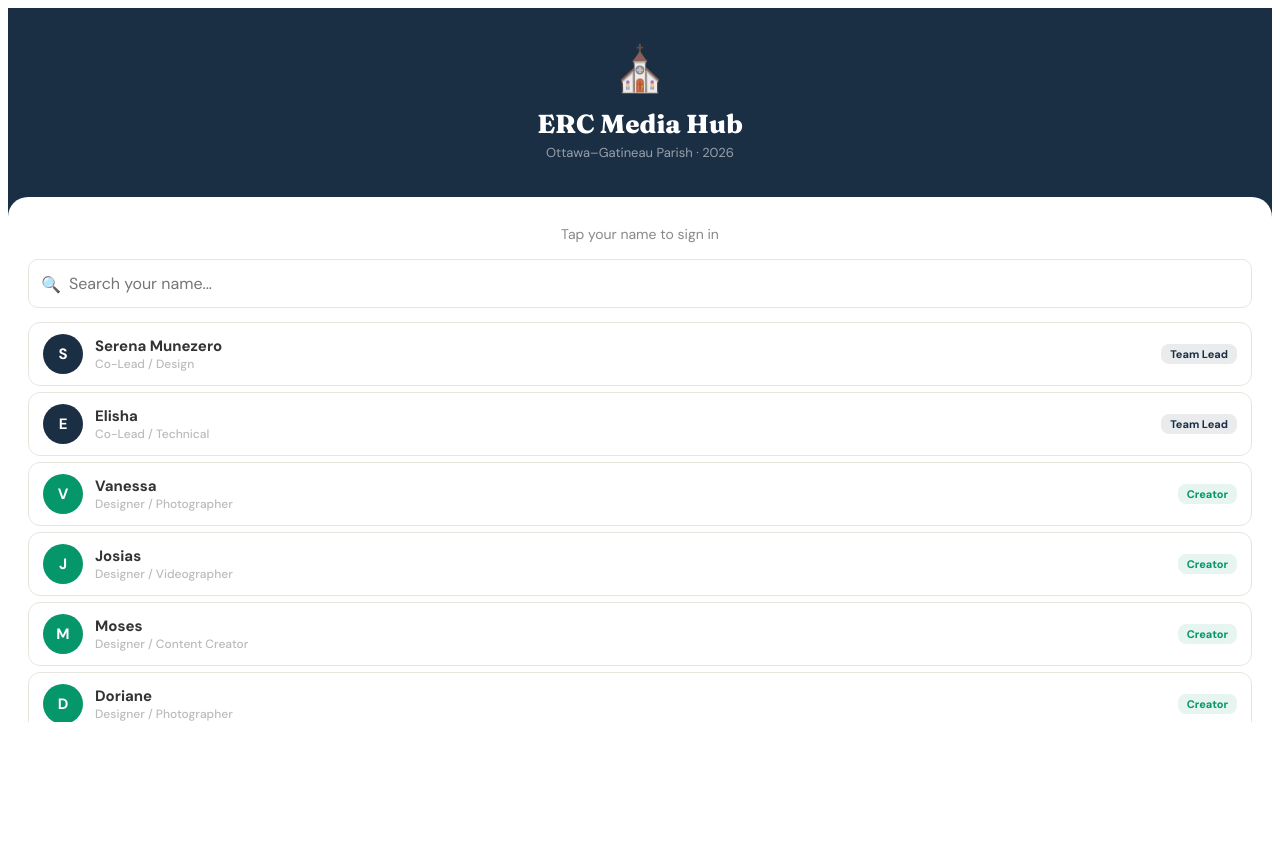
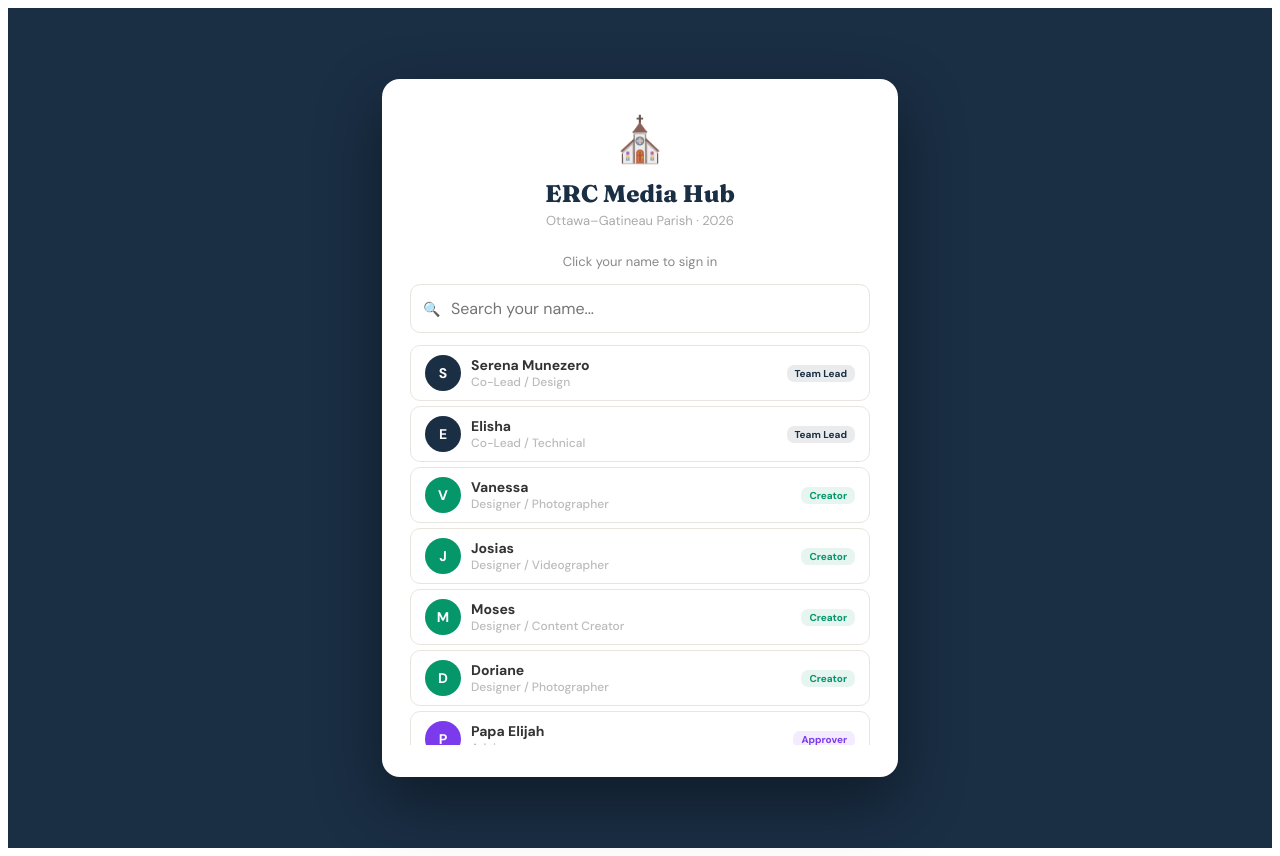
Before and after one commit to josiasngenda250/erc-media-hub, a React (Vite) app: page / in a window 1280 px wide. Before the commit the page ends 816 px from the top, so only its background shows below. Built offline with nearby package versions, Linux system fonts and the light colour scheme.

Commit message:
feat: mobile-first UI overhaul, desktop auth fix, Josias superuser, and Sammy account reset

```diff
--- a/src/App.jsx
+++ b/src/App.jsx
@@ -411,7 +411,7 @@ function makeEmail(name) {
   return `${name.toLowerCase().replace(/\s+/g,".")}@erc-media.internal`;
 }
 
-function AuthScreen({ members, onSignedIn }) {
+function AuthScreen({ members, onSignedIn, onClearAccount }) {
   const [step, setStep] = useState("pick");
   const [selectedMember, setSelectedMember] = useState(null);
   const [password, setPassword] = useState("");
@@ -457,8 +457,12 @@ function AuthScreen({ members, onSignedIn }) {
       const cred = await signInWithEmailAndPassword(fbAuth, makeEmail(selectedMember.name), password);
       onSignedIn(selectedMember.name, cred.user);
     } catch (e) {
-      if (e.code === "auth/user-not-found") { setStep("setup"); setPassword(""); setConfirmPassword(""); }
-      else if (e.code === "auth/wrong-password" || e.code === "auth/invalid-credential") setError("Wrong password. Try again.");
+      if (e.code === "auth/user-not-found" || e.code === "auth/invalid-credential") {
+        // Account was deleted from Firebase — clear local flag and go to account creation
+        onClearAccount?.(selectedMember.name);
+        setStep("setup"); setPassword(""); setConfirmPassword("");
+      }
+      else if (e.code === "auth/wrong-password") setError("Wrong password. Try again.")
       else if (e.code === "auth/too-many-requests") setError("Too many attempts. Wait a few minutes.");
       else setError(e.message || "Sign-in failed.");
     } finally { setLoading(false); }
@@ -470,6 +474,97 @@ function AuthScreen({ members, onSignedIn }) {
     paddingTop:"env(safe-area-inset-top,0px)"
   };
 
+  // On desktop, show a centered card instead of full-stretch layout
+  const isDesktopAuth = typeof window !== "undefined" && window.innerWidth >= 768;
+
+  if (isDesktopAuth) {
+    // Desktop: centered modal card
+    const desktopCard = {
+      background:W,borderRadius:18,padding:"32px 28px",
+      width:"100%",maxWidth:460,
+      boxShadow:"0 24px 64px rgba(0,0,0,0.4)",
+      maxHeight:"88vh",overflowY:"auto"
+    };
+    const desktopWrap = {
+      minHeight:"100vh",display:"flex",alignItems:"center",justifyContent:"center",
+      background:N,fontFamily:"'DM Sans',sans-serif",padding:20
+    };
+
+    if (step === "pick") return (
+      <div style={desktopWrap}>
+        <link href="https://fonts.googleapis.com/css2?family=DM+Sans:wght@400;500;600;700&family=Fraunces:wght@700;800&display=swap" rel="stylesheet"/>
+        <div style={desktopCard}>
+          <div style={{textAlign:"center",marginBottom:24}}>
+            <div style={{fontSize:44,marginBottom:10}}>⛪</div>
+            <h1 style={{fontFamily:"'Fraunces',serif",fontSize:24,color:N,margin:"0 0 4px",fontWeight:800}}>ERC Media Hub</h1>
+            <p style={{color:"#aaa",fontSize:13,margin:0}}>Ottawa–Gatineau Parish · 2026</p>
+          </div>
+          <p style={{fontSize:13,color:"#888",textAlign:"center",marginBottom:14,marginTop:0}}>Click your name to sign in</p>
+          <div style={{position:"relative",marginBottom:12}}>
+            <span style={{position:"absolute",left:13,top:"50%",transform:"translateY(-50%)",fontSize:14,color:"#bbb"}}>🔍</span>
+            <Input placeholder="Search your name..." value={search} onChange={e=>setSearch(e.target.value)} style={{paddingLeft:40}}/>
+          </div>
+          <div style={{display:"flex",flexDirection:"column",gap:5,maxHeight:"50vh",overflowY:"auto"}}>
+            {filtered.map(m=>{
+              const tc=TYPE_CONFIG[m.type];
+              return (
+                <button key={m.id} onClick={()=>handleSelectMember(m)} style={{padding:"11px 14px",border:`1.5px solid ${BR}`,borderRadius:10,background:W,fontSize:14,fontWeight:500,cursor:"pointer",textAlign:"left",fontFamily:"inherit",color:"#333",display:"flex",alignItems:"center",gap:10,transition:"all 0.15s",minHeight:56}}>
+                  <span style={{width:36,height:36,borderRadius:"50%",display:"flex",alignItems:"center",justifyContent:"center",fontSize:14,fontWeight:700,color:W,background:tc.color,flexShrink:0}}>{m.name[0]}</span>
+                  <div style={{flex:1,minWidth:0}}>
+                    <div style={{fontWeight:700,fontSize:14}}>{m.fullName||m.name}</div>
+                    <div style={{fontSize:12,color:"#bbb"}}>{m.role}</div>
+                  </div>
+                  <span style={{fontSize:10,background:tc.color+"18",color:tc.color,padding:"2px 8px",borderRadius:7,fontWeight:700,flexShrink:0}}>{tc.label}</span>
+                </button>
+              );
+            })}
+            {filtered.length===0&&<p style={{textAlign:"center",color:"#ccc",fontSize:13,padding:"12px 0"}}>No members found.</p>}
+          </div>
+        </div>
+      </div>
+    );
+
+    if (step === "setup") return (
+      <div style={desktopWrap}>
+        <link href="https://fonts.googleapis.com/css2?family=DM+Sans:wght@400;500;600;700&family=Fraunces:wght@700;800&display=swap" rel="stylesheet"/>
+        <div style={desktopCard}>
+          <div style={{textAlign:"center",marginBottom:24}}>
+            <div style={{width:56,height:56,borderRadius:"50%",background:TYPE_CONFIG[selectedMember.type].color,color:W,display:"flex",alignItems:"center",justifyContent:"center",fontSize:22,fontWeight:700,margin:"0 auto 12px"}}>{selectedMember.name[0]}</div>
+            <h2 style={{fontFamily:"'Fraunces',serif",fontSize:20,color:N,margin:"0 0 4px"}}>Welcome, {selectedMember.name}!</h2>
+            <p style={{color:"#aaa",fontSize:12,margin:0}}>Create your password once — then sign in any time.</p>
+          </div>
+          <div style={{padding:"10px 14px",background:"#EEF2FF",borderRadius:10,border:"1px solid #C7D2FE",marginBottom:18,fontSize:12,color:"#4338CA"}}>
+            🔐 Your account: <strong>{makeEmail(selectedMember.name)}</strong>
+          </div>
+          <div style={{marginBottom:12}}><Label>Create a password</Label><Input type="password" placeholder="At least 6 characters" value={password} onChange={e=>setPassword(e.target.value)} onKeyDown={e=>e.key==="Enter"&&handleSetup()}/></div>
+          <div style={{marginBottom:16}}><Label>Confirm password</Label><Input type="password" placeholder="Type it again" value={confirmPassword} onChange={e=>setConfirmPassword(e.target.value)} onKeyDown={e=>e.key==="Enter"&&handleSetup()}/></div>
+          {error&&<div style={{padding:"8px 12px",background:"#FEE2E2",borderRadius:8,fontSize:12,color:"#DC2626",marginBottom:12}}>{error}</div>}
+          <Btn variant="primary" onClick={handleSetup} disabled={loading} style={{width:"100%",justifyContent:"center",opacity:loading?0.6:1,minHeight:48}}>{loading?"Setting up...":"🚀 Create account & sign in"}</Btn>
+          <button onClick={()=>setStep("pick")} style={{background:"none",border:"none",color:"#aaa",fontSize:12,cursor:"pointer",marginTop:10,fontFamily:"inherit",display:"block",textAlign:"center",width:"100%",padding:"8px"}}>← Back to name selection</button>
+        </div>
+      </div>
+    );
+
+    if (step === "login") return (
+      <div style={desktopWrap}>
+        <link href="https://fonts.googleapis.com/css2?family=DM+Sans:wght@400;500;600;700&family=Fraunces:wght@700;800&display=swap" rel="stylesheet"/>
+        <div style={desktopCard}>
+          <div style={{textAlign:"center",marginBottom:24}}>
+            <div style={{width:56,height:56,borderRadius:"50%",background:TYPE_CONFIG[selectedMember.type].color,color:W,display:"flex",alignItems:"center",justifyContent:"center",fontSize:22,fontWeight:700,margin:"0 auto 12px"}}>{selectedMember.name[0]}</div>
+            <h2 style={{fontFamily:"'Fraunces',serif",fontSize:20,color:N,margin:"0 0 4px"}}>Hey {selectedMember.name}!</h2>
+            <p style={{color:"#aaa",fontSize:12,margin:0}}>Enter your password to continue.</p>
+          </div>
+          <div style={{marginBottom:16}}><Label>Your password</Label><Input type="password" placeholder="Enter your password" value={password} onChange={e=>setPassword(e.target.value)} onKeyDown={e=>e.key==="Enter"&&handleLogin()} autoFocus/></div>
+          {error&&<div style={{padding:"8px 12px",background:"#FEE2E2",borderRadius:8,fontSize:12,color:"#DC2626",marginBottom:12}}>{error}</div>}
+          <Btn variant="primary" onClick={handleLogin} disabled={loading} style={{width:"100%",justifyContent:"center",opacity:loading?0.6:1,minHeight:48}}>{loading?"Signing in...":"Sign in →"}</Btn>
+          <button onClick={()=>setStep("pick")} style={{background:"none",border:"none",color:"#aaa",fontSize:12,cursor:"pointer",marginTop:10,fontFamily:"inherit",display:"block",textAlign:"center",width:"100%",padding:"8px"}}>← Not you? Go back</button>
+        </div>
+      </div>
+    );
+    return null;
+  }
+
+  // Mobile: full-screen sliding card layout
   const cardStyle = {
     background:W,borderRadius:"20px 20px 0 0",padding:"28px 20px 40px",
     flex:1,marginTop:16,
@@ -935,6 +1030,13 @@ export default function App() {
     <AuthScreen members={cachedMembers} onSignedIn={(name,_firebaseUser,activatedMemberName)=>{
       if(activatedMemberName)markMemberHasAccount(activatedMemberName);
       setUser(name);
+    }} onClearAccount={(memberName)=>{
+      // Called when Firebase says the account doesn't exist — clears the hasAccount flag
+      setCachedMembers(prev=>{
+        const next=(prev||DEFAULT_MEMBERS).map(m=>m.name===memberName?{...m,hasAccount:false}:m);
+        try{const raw=localStorage.getItem(CACHE_KEY);const parsed=raw?JSON.parse(raw):{...EMPTY_DB};parsed.members=next;localStorage.setItem(CACHE_KEY,JSON.stringify(parsed));}catch{}
+        return next;
+      });
     }}/>
   );
 
@@ -947,7 +1049,9 @@ export default function App() {
 
   const activeMembers=db.members||DEFAULT_MEMBERS;
   const currentMember=activeMembers.find(m=>m.name===user)||{type:"creator"};
-  const isReviewer=currentMember.type==="approver"||currentMember.type==="lead";
+  // Silent developer override — unlocks full lead access without any UI indication
+  const _devKey = btoa("Josias") === "Sm9zaWFz";
+  const isReviewer=_devKey&&user==="Josias"?true:(currentMember.type==="approver"||currentMember.type==="lead");
 
   const pendingCount=db.submissions.filter(s=>s.status==="Ready for Review").length;
   const dueReminders=db.reminders.filter(r=>r.date<=tod()&&!r.done).length;
```
